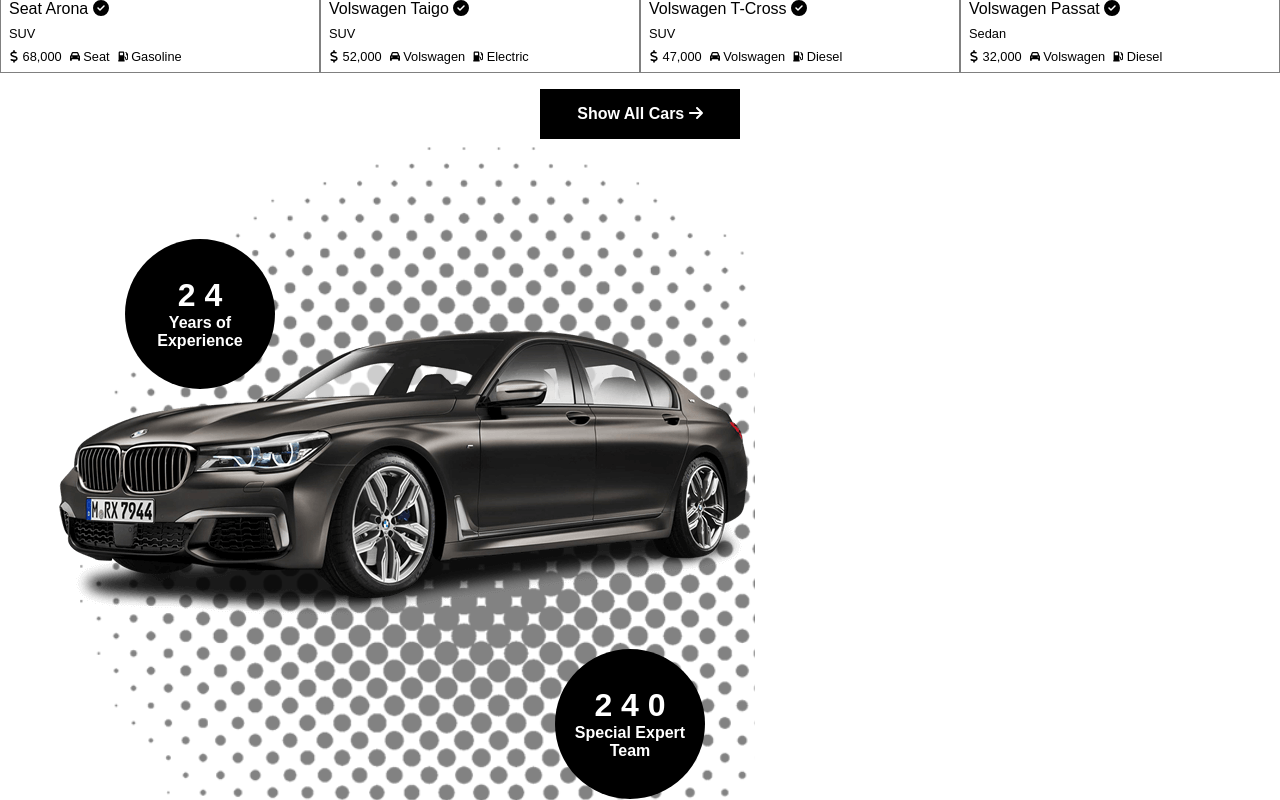
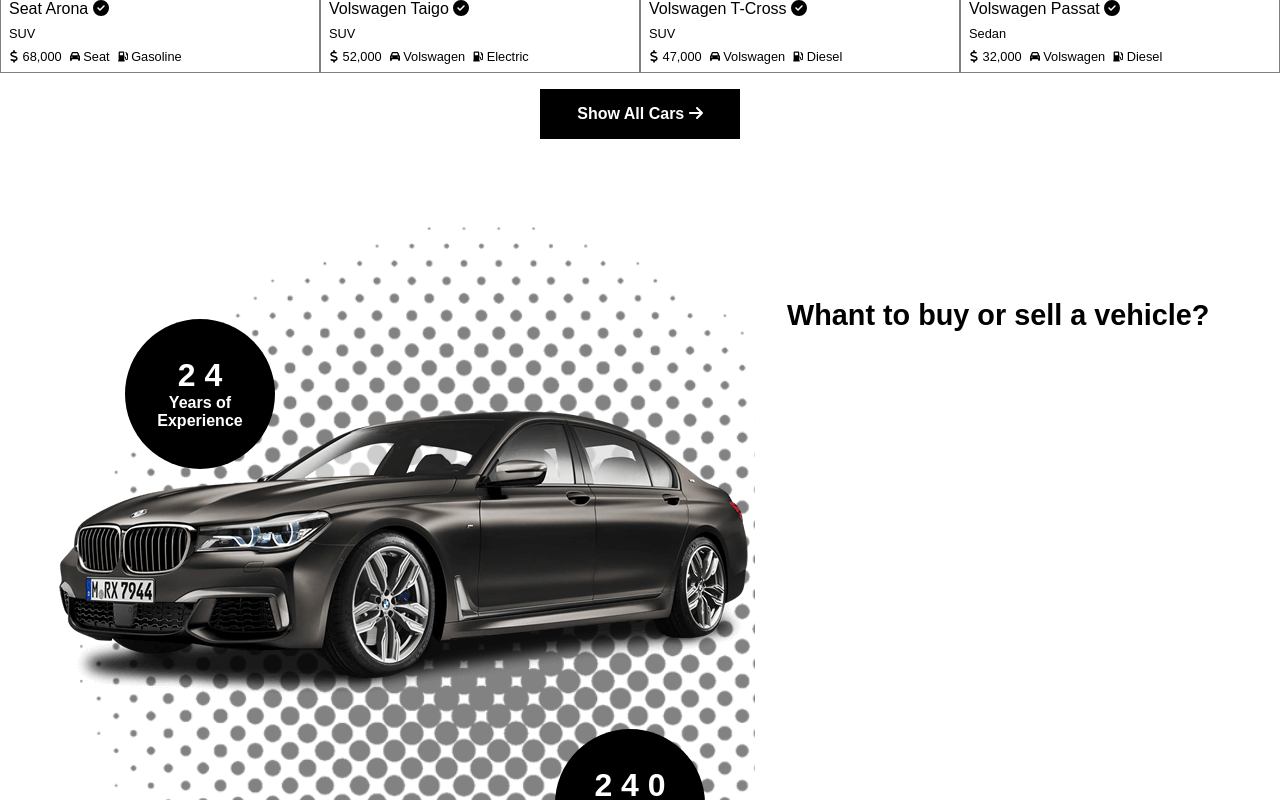
Before and after one commit to Giovanni-Palmitessa/proj-html-vuejs, a Vue app: page / in a window 1280 px wide. Shown: the part 1700-2500 px from the top of the page. Built offline with nearby package versions, Linux system fonts and the light colour scheme.

Commit message:
add title to info right

```diff
--- a/src/components/AppMain.vue
+++ b/src/components/AppMain.vue
@@ -206,7 +206,9 @@
               <p>Special Expert Team</p>
             </div>
           </div>
-          <div class="info-right"></div>
+          <div class="info-right">
+            <h2>Whant to buy or sell a vehicle?</h2>
+          </div>
         </div>
       </div>
     </section>
@@ -270,7 +272,9 @@
 
 .contents {
   display: flex;
+  gap: 2rem;
   height: 100vh;
+  margin-top: 5rem;
   .car-left {
     background-image: url(../assets/img/circle-auto-car-1.png);
     background-size: cover;
@@ -303,5 +307,11 @@
       }
     }
   }
+  .info-right {
+    h2 {
+      font-size: 1.8rem;
+      padding-top: 5rem;
+    }
+  }
 }
 </style>
```
